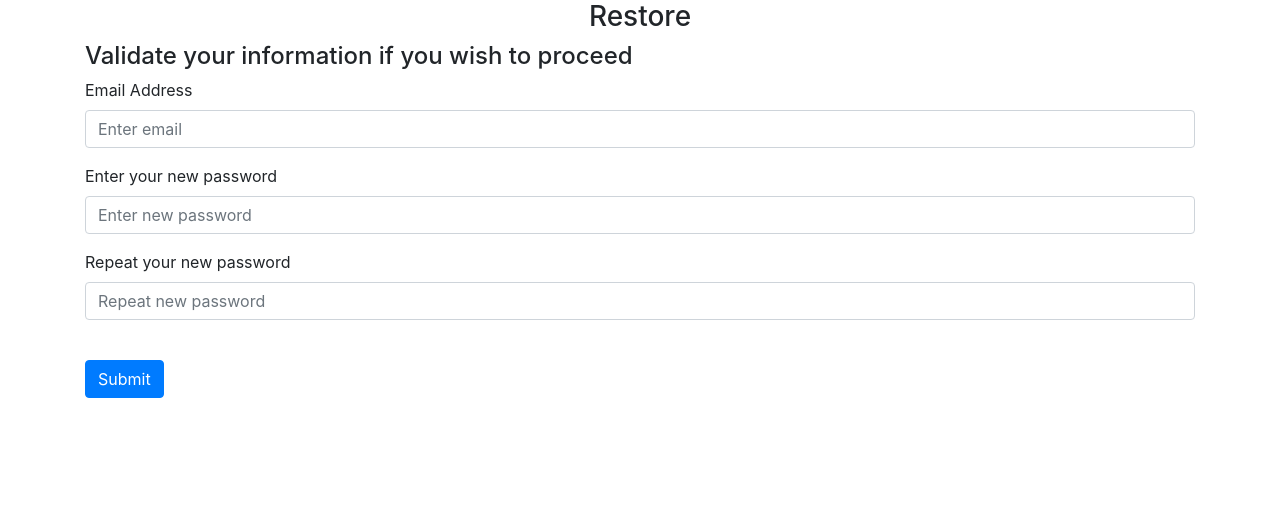
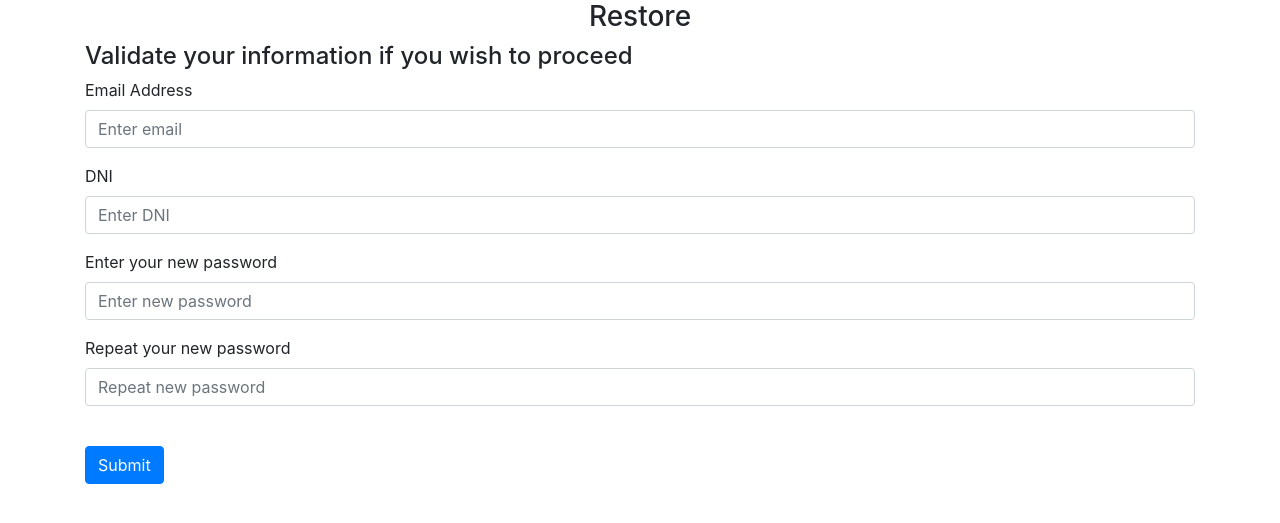
Before and after one commit to AgustinCapogrossi/loginapp, a Flask app: page /restore in a window 1280 px wide. Shown: the part 56-579 px from the top of the page. Run offline with Flask 2, Linux system fonts and the light colour scheme; some libraries are stand-ins or nearby versions.

Commit message:
Falta comentar

```diff
--- a/website/auth.py
+++ b/website/auth.py
@@ -33,16 +33,23 @@ def login():
 def restore():
     if request.method == "POST":
         email = request.form.get("email")
+        dni = request.form.get("dni")
         password1 = request.form.get("password1")
         password2 = request.form.get("password2")
 
         user = User.query.filter_by(email = email).first()
+        user2 = User.query.filter_by(dni = dni).first()
         if (user.email == email):
-            user.password = generate_password_hash(password1, method = "sha256")
-            db.session.commit()
-            flash("Account updated", category= "success")
-            return redirect(url_for("auth.login"))
-        elif(password1 != password2):
+            if(str(user2.dni) == str(dni)):
+                user.password = generate_password_hash(password1, method = "sha256")
+                db.session.commit()
+                flash("Account updated", category= "success")
+                return redirect(url_for("auth.login"))
+            else:
+                flash("Incorrect DNI.", category = "error")
+        else:
+            flash("User does not exist.", category = "error")
+        if(password1 != password2):
             flash("Password does not match.", category = "error")
         elif(len(email)<5):
             flash("Email is too short", category = "error")
--- a/website/templates/restore.html
+++ b/website/templates/restore.html
@@ -11,6 +11,17 @@ block content %}
       id="email"
       name="email"
       placeholder="Enter email"
+    />
+  </div>
+  <div class="form-group">
+    <label for="dni">DNI</label>
+    <input
+      type="number"
+      step="1"
+      class="form-control"
+      id="dni"
+      name="dni"
+      placeholder="Enter DNI"
     />
   </div>
   <div class="form-group">
```
Also changed, not shown: website/templates/home.html (+15 -1 lines), website/views.py (+10 -2 lines), website/database.db.
